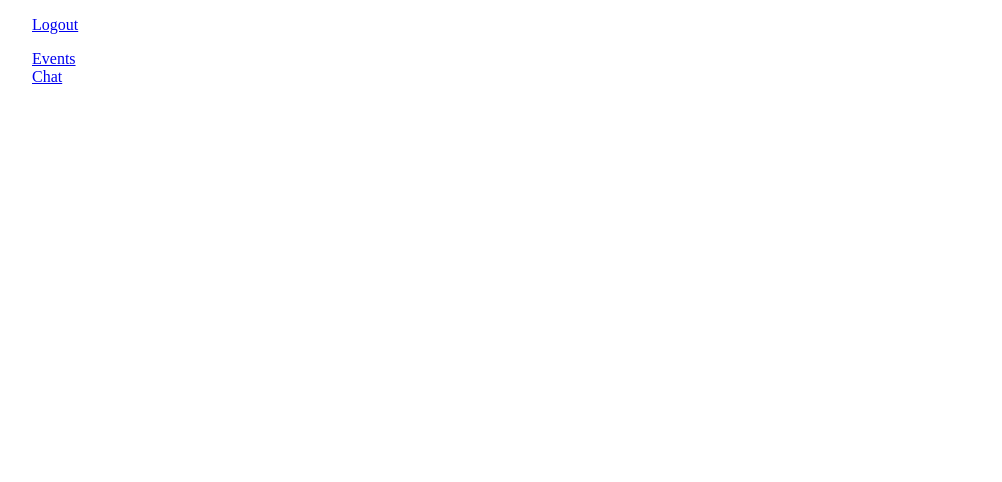
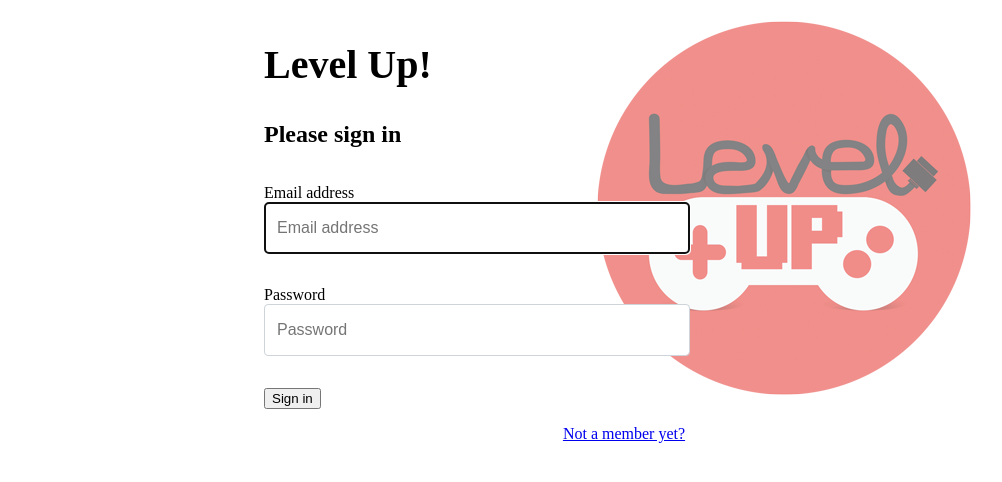
Before and after one commit to SpencerTruett/Level-Up, a React (Create React App) app: page /login in a window 1280 px wide. Shown: the top 482 px of the page, without its empty margins (16-1018 px from the left). Built offline with nearby package versions, Linux system fonts and the light colour scheme.

Commit message:
added login/register

```diff
--- a/src/components/LevelUp.js
+++ b/src/components/LevelUp.js
@@ -1,12 +1,27 @@
 import React from "react"
-import { Route } from "react-router-dom"
+import { Route, Redirect } from "react-router-dom"
+import { ApplicationViews } from "./ApplicationViews"
 import { NavBar } from "./nav/NavBar"
-import { ApplicationViews } from "./ApplicationViews"
+import { Login } from "./auth/Login"
+import { Register } from "./auth/Register"
 import "./LevelUp.css"
 
 export const LevelUp = () => (
   <>
-    <NavBar />
-    <ApplicationViews />
+    <Route render={() => {
+      if (localStorage.getItem("levelup_member")) {
+        return (
+          <>
+            <Route render={props => <NavBar {...props} />} />
+            <Route render={props => <ApplicationViews {...props} />} />
+          </>
+        )
+      } else {
+        return <Redirect to="/login" />
+      }
+    }} />
+
+    <Route path="/login" render={props => <Login {...props} />} />
+    <Route path="/register" render={props => <Register {...props} />} />
   </>
 )
--- /dev/null
+++ b/src/components/auth/Login.css
@@ -0,0 +1,68 @@
+.h1, h1 {
+    font-size: 2.5rem;
+}
+
+fieldset {
+    min-width: 0;
+    padding: 1rem 0;
+    margin: 0;
+    border: 0;
+}
+
+.form--login {
+    display: inline-block;
+    margin: 0 auto;
+    text-align: left;
+}
+
+.form--login > fieldset > input[type="email"],
+.form--login > fieldset > input[type="password"] {
+    width: 25em;
+}
+
+.label--login {
+    width: 8rem;
+    display: inline-block;
+}
+
+.form-control {
+    display: block;
+    width: 94%;
+    height: calc(1.5em + .75rem + 2px);
+    padding: .375rem .75rem;
+    font-size: 1rem;
+    font-weight: 400;
+    line-height: 1.5;
+    color: #495057;
+    background-color: #fff;
+    background-clip: padding-box;
+    border: 1px solid #ced4da;
+    border-radius: .25rem;
+    -webkit-transition: border-color .15s ease-in-out,box-shadow .15s ease-in-out;
+    transition: border-color .15s ease-in-out,box-shadow .15s ease-in-out;
+}
+
+.container--login {
+    text-align: center;
+}
+
+.form--login {
+    background-position-x: right;
+    background-image: url(logo.png);
+    z-index: 1;
+    min-height: 25rem;
+    min-width: 45rem;
+    background-color: hsla(0,0%,100%,0.40);
+    background-blend-mode: overlay;
+    background-repeat: no-repeat;
+}
+
+.button--close {
+    position: relative;
+    bottom: -2rem;
+}
+
+.dialog {
+    min-width: 15rem;
+    min-height: 5rem;
+}
--- /dev/null
+++ b/src/components/auth/Login.js
@@ -0,0 +1,76 @@
+import React, { useRef } from "react"
+import { Link } from "react-router-dom";
+import "./Login.css"
+
+
+export const Login = props => {
+    const email = useRef()
+    const password = useRef()
+    const existDialog = useRef()
+    const passwordDialog = useRef()
+
+    const existingUserCheck = () => {
+        return fetch(`http://localhost:8088/members?email=${email.current.value}`)
+            .then(_ => _.json())
+            .then(user => user.length ? user[0] : false)
+    }
+
+    const handleLogin = (e) => {
+        e.preventDefault()
+
+        existingUserCheck()
+            .then(exists => {
+                if (exists && exists.password === password.current.value) {
+                    localStorage.setItem("levelup_member", exists.id)
+                    props.history.push("/")
+                } else if (exists && exists.password !== password.current.value) {
+                    passwordDialog.current.showModal()
+                } else if (!exists) {
+                    existDialog.current.showModal()
+                }
+            })
+    }
+
+    return (
+        <main className="container--login">
+            <dialog className="dialog dialog--auth" ref={existDialog}>
+                <div>User does not exist</div>
+                <button className="button--close" onClick={e => existDialog.current.close()}>Close</button>
+            </dialog>
+            <dialog className="dialog dialog--password" ref={passwordDialog}>
+                <div>Password does not match</div>
+                <button className="button--close" onClick={e => passwordDialog.current.close()}>Close</button>
+            </dialog>
+            <section>
+                <form className="form--login" onSubmit={handleLogin}>
+                    <h1>Level Up!</h1>
+                    <h2>Please sign in</h2>
+                    <fieldset>
+                        <label htmlFor="inputEmail"> Email address </label>
+                        <input ref={email} type="email"
+                            id="email"
+                            className="form-control"
+                            placeholder="Email address"
+                            required autoFocus />
+                    </fieldset>
+                    <fieldset>
+                        <label htmlFor="inputPassword"> Password </label>
+                        <input ref={password} type="password"
+                            id="password"
+                            className="form-control"
+                            placeholder="Password"
+                            required />
+                    </fieldset>
+                    <fieldset>
+                        <button type="submit">
+                            Sign in
+                        </button>
+                    </fieldset>
+                </form>
+            </section>
+            <section className="link--register">
+                <Link to="/register">Not a member yet?</Link>
+            </section>
+        </main>
+    )
+}
--- /dev/null
+++ b/src/components/auth/Register.js
@@ -0,0 +1,110 @@
+import React, { useRef } from "react"
+import { Link } from "react-router-dom";
+import "./Login.css"
+
+export const Register = (props) => {
+    const firstName = useRef()
+    const lastName = useRef()
+    const email = useRef()
+    const password = useRef()
+    const verifyPassword = useRef()
+    const passwordDialog = useRef()
+
+    const existingUserCheck = () => {
+        return fetch(`http://localhost:8088/members?email=${email.current.value}`)
+            .then(_ => _.json())
+            .then(user => !!user.length)
+    }
+
+    const handleRegister = (e) => {
+        e.preventDefault()
+
+        if (password.current.value === verifyPassword.current.value) {
+            existingUserCheck()
+                .then(() => {
+                    fetch("http://localhost:8088/members", {
+                        method: "POST",
+                        headers: {
+                            "Content-Type": "application/json"
+                        },
+                        body: JSON.stringify({
+                            email: email.current.value,
+                            password: password.current.value,
+                            name: `${firstName.current.value} ${lastName.current.value}`
+                        })
+                    })
+                        .then(_ => _.json())
+                        .then(createdUser => {
+                            if (createdUser.hasOwnProperty("id")) {
+                                localStorage.setItem("levelup_member", createdUser.id)
+                                props.history.push("/")
+                            }
+                        })
+                })
+        } else {
+            passwordDialog.current.showModal()
+        }
+    }
+
+    return (
+        <main style={{ textAlign: "center" }}>
+
+            <dialog className="dialog dialog--password" ref={passwordDialog}>
+                <div>Passwords do not match</div>
+                <button className="button--close" onClick={e => passwordDialog.current.close()}>Close</button>
+            </dialog>
+
+            <form className="form--login" onSubmit={handleRegister}>
+                <h1 className="h3 mb-3 font-weight-normal">Please Register for Level Up</h1>
+                <fieldset>
+                    <label htmlFor="firstName"> First Name </label>
+                    <input ref={firstName} type="text"
+                        name="firstName"
+                        className="form-control"
+                        placeholder="First name"
+                        required autoFocus />
+                </fieldset>
+                <fieldset>
+                    <label htmlFor="lastName"> Last Name </label>
+                    <input ref={lastName} type="text"
+                        name="lastName"
+                        className="form-control"
+                        placeholder="Last name"
+                        required />
+                </fieldset>
+                <fieldset>
+                    <label htmlFor="inputEmail"> Email address </label>
+                    <input ref={email} type="email"
+                        name="email"
+                        className="form-control"
+                        placeholder="Email address"
+                        required />
+                </fieldset>
+                <fieldset>
+                    <label htmlFor="inputPassword"> Password </label>
+                    <input ref={password} type="password"
+                        name="password"
+                        className="form-control"
+                        placeholder="Password"
+                        required />
+                </fieldset>
+                <fieldset>
+                    <label htmlFor="verifyPassword"> Verify Password </label>
+                    <input ref={verifyPassword} type="password"
+                        name="verifyPassword"
+                        className="form-control"
+                        placeholder="Verify password"
+                        required />
+                </fieldset>
+                <fieldset>
+                    <button type="submit">
+                        Sign in
+                    </button>
+                </fieldset>
+            </form>
+            <section className="link--register">
+                <Link to="/login">Already a member?</Link>
+            </section>
+        </main>
+    )
+}
```
Also changed, not shown: src/components/auth/logo.png (added).
